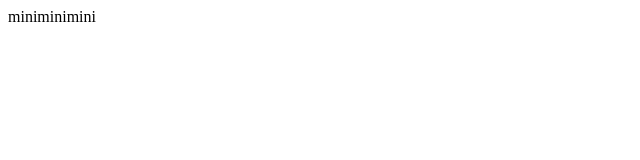
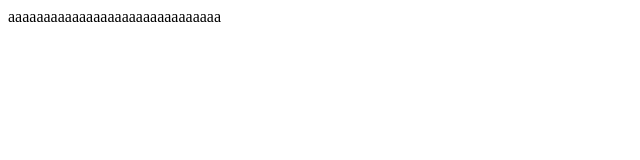
Before and after one commit to applemania81/opentutorials-applemania, a plain HTML site: page index.html in a window 1280 px wide. Shown: the whole page, without its empty margins (0-640 px from the left). Drawn offline with Linux system fonts and the light colour scheme.

Commit message:
add syusei index.html

```diff
--- a/index.html
+++ b/index.html
@@ -19,6 +19,7 @@
     </head>
 
     <body>
-        miniminimini
-    </body>
+
+aaaaaaaaaaaaaaaaaaaaaaaaaaaaaa
+	</body>
 </html>
```
